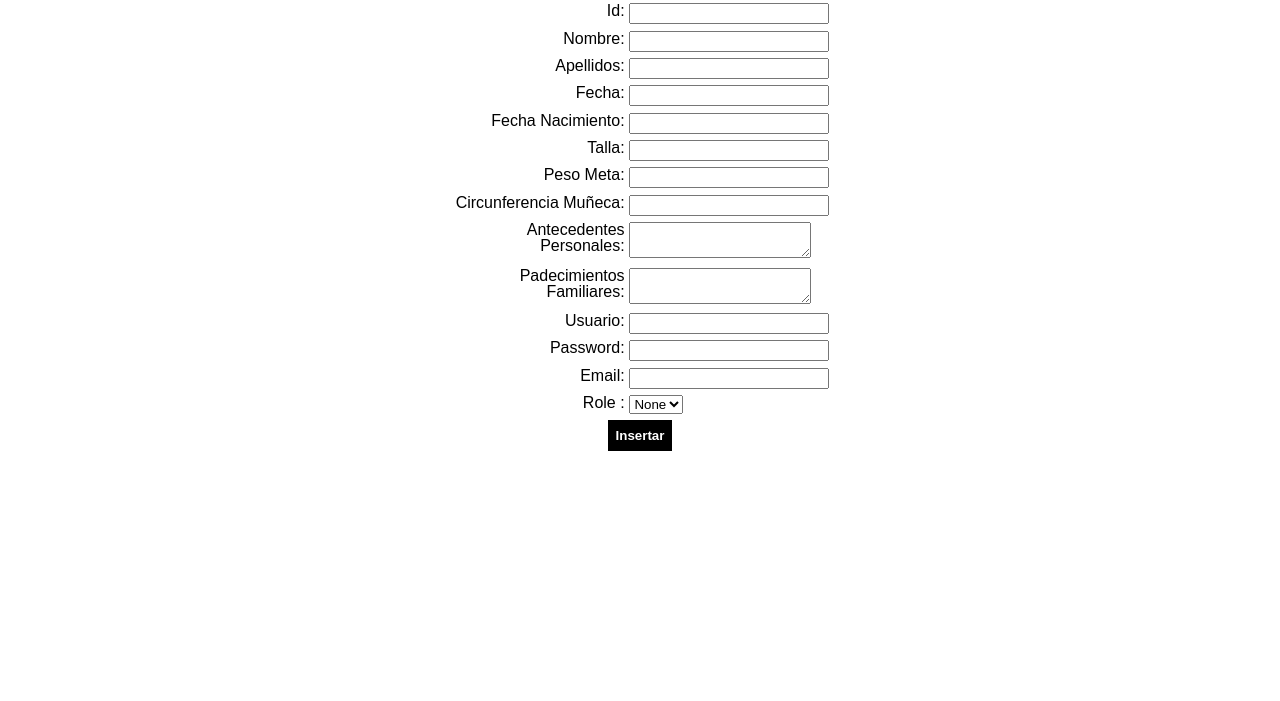
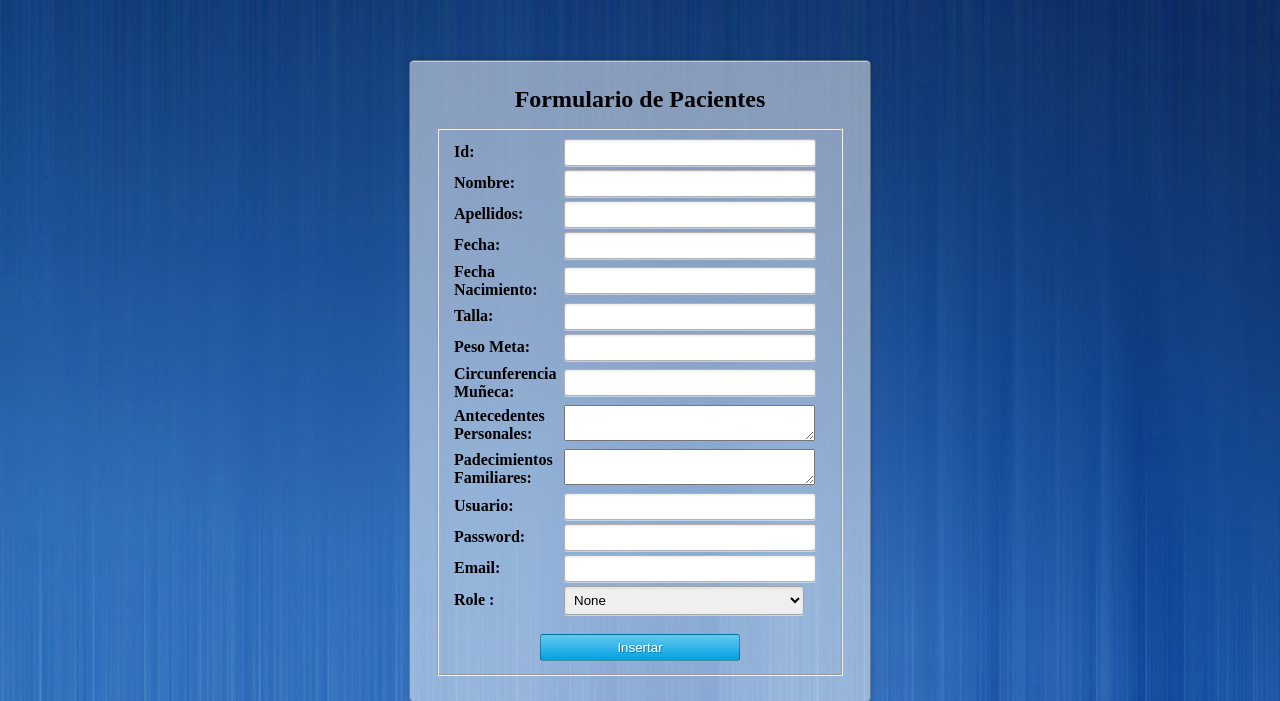
Before and after one commit to amirghin/EEPG, a PHP site: page /f_pacientes.php in a window 1280 px wide. Shown: the top 701 px of the page. Run offline with PHP 8.4, Linux system fonts and the light colour scheme.

Commit message:
cambio de divs a tablas

```diff
--- a/css/estilos.css
+++ /dev/null
@@ -1,222 +0,0 @@
-/* http://meyerweb.com/eric/tools/css/reset/
-   v2.0 | 20110126
-   License: none (public domain)
-*/
-
-html, body, div, span, applet, object, iframe,
-h1, h2, h3, h4, h5, h6, p, blockquote, pre,
-a, abbr, acronym, address, big, cite, code,
-del, dfn, em, img, ins, kbd, q, s, samp,
-small, strike, strong, sub, sup, tt, var,
-b, u, i, center,
-dl, dt, dd, ol, ul, li,
-fieldset, form, label, legend,
-table, caption, tbody, tfoot, thead, tr, th, td,
-article, aside, canvas, details, embed,
-figure, figcaption, footer, header, hgroup,
-menu, nav, output, ruby, section, summary,
-time, mark, audio, video {
-	margin: 0;
-	padding: 0;
-	border: 0;
-	font-size: 100%;
-	font: inherit;
-	vertical-align: baseline;
-}
-/* HTML5 display-role reset for older browsers */
-article, aside, details, figcaption, figure,
-footer, header, hgroup, menu, nav, section {
-	display: block;
-}
-body {
-	line-height: 1;
-	font-family: Arial;
-}
-ol, ul {
-	list-style: none;
-}
-blockquote, q {
-	quotes: none;
-}
-blockquote:before, blockquote:after,
-q:before, q:after {
-	content: '';
-	content: none;
-}
-table {
-	border-collapse: collapse;
-	border-spacing: 0;
-}
-
-a{
-    text-decoration: none;
-    color: #fff;
-    display: block;
-}
-
-
-.error{
-  color: #ff0033;
-  padding: 0.3em 0;
-  display: block;
-  clear: both;
-  text-align: left;
-  font-size: 12px;
-  font-weight: bold;
-}
-
-.filas{
-	display: block;
-	clear: both;
-	padding: 0.2em 0;
-	overflow: hidden;
-}
-
-.filas input.button{
-	margin: 0 auto;
-	display: block;
-	float: none;
-	width: auto;
-	background: #000;
-	color: #fff;
-	border: none;
-	padding: 0.6em;
-	font-weight: bold;
-}
-
-.filas input.button:hover{
-	background-color: #3a2424;
-	cursor: pointer;
-}
-
-.estilos_form{
-	width: 30%;
-	margin: 0 auto;
-}
-
-
-.estilos_form label{
-	width: 46%;
-	float: left;
-	padding: 0 0.3em 0 0;
-	text-align: right;
-}
-.estilos_form input{
-	float: left;
-	width: 50%;
-}
-/*-------Login--------*/
-
-
-.login_section{
-	width: 100%;
-	margin: 0 auto;
-	background: #69cbef;
-	color: #fff;
-	margin-top: 0;
-	overflow:hidden;
-}
-
-.login_section h1{
-	padding: 1em;
-	text-align: center;
-	color: #fff;
-	font-weight: bold;
-	text-transform: uppercase;
-}
-
-.login_section form{
-  overflow: hidden;
-  float: right;
-  width: 39%;
-}
-
-.login{
-    float: none;
-    padding: 1em 0;
-}
-
-
-
-.login .filas{
-  width: 33%;
-  float: left;
-  overflow: hidden;
-  clear: none;
-}
-
-.login .filas label{
-  float: left;
-  padding: 0 4px 0 0;
-  font-size: 12px;
-  line-height: 28px;
-}
-
-.login .filas input{
-  float: left;
-  width: 55%;
-  border: none;
-  height: 28px;
-  border-radius: 6px;
-}
-
-.login .filas.buttons{
-	width: 23%;
-}
-
-.login input.button{
-	width: auto;
-	float: none;
-}
-
-/*-------Accordeon --------*/
-
-.navegacion{
-	width: 20%;
-	float: left;
-}
-
-.accordeon{
-    overflow: hidden;
-    width: 100%;
-}
-
-.accordeon li{
-    display: block;
-    background: #69cbef;
-
-}
-
-.accordeon li a{
-    padding: 10px;
-    display: block;
-     border-bottom: 2px solid #fff;
-}
-
-.accordeon li a span{
-    float: right;
-}
-
-.accordeon .showMenu li{
-    display: block;
-    background: #0d9fd8;
-
-}
-
-.accordeon .showMenu li a{
-    border: none
-}
-
-.accordeon li .hiddenMenu{
-    display: none;
-}
-
-/*--------Search-------*/
-#result td{
-	border: 1px solid #000;
-	text-align: center;
-}
-
-#result td input{
-	width: 100%;
-}
--- a/css/styles.css
+++ b/css/styles.css
@@ -2,43 +2,34 @@ body{
 	margin: 0px;
 	padding: 0px;
 	background-image: url("../images/bg.jpg");
+	background-color: #153c7a;
+	background-repeat: no-repeat;
 	background-size: cover;
 }
-html {
+.Formulario html {
 	font-size: 10pt;
 }
 :focus {
 	outline: 0;
 }
 
-h1{
+.Formulario h1{
 	margin: 0px 0px 15px 0px;
 	text-align: center;
 }
 
-.center{
+.Formulario .center{
 	text-align: center;
 }
 
+.Formulario label{
+	font-weight: bold;
+}
+
 /******************
-	WRAPPER
+	Formulario
 ******************/
-.wrapper{
-	width: 1000px;
-	margin: 0 auto;
-}
-header{
-	display: block;
-    margin: 0 auto;
-    width: 300px;
-}
-.welcome .center{
-    width: 100%;
-	display: block;
-}
-.welcome h1{
-	margin-top: 20px;
-}
+
 .Formulario {
 	width: 410px;
 	margin: 60px auto;
@@ -86,6 +77,9 @@ header{
 	text-shadow: 1px 1px 0px rgba(0, 0, 0, 0.3);
 	width: 200px;
 }
+.Formulario textarea{
+	width: 245px;
+}
 .Formulario table{
 	width: 100%;
 }
--- a/f_pacientes.php
+++ b/f_pacientes.php
@@ -1,84 +1,87 @@
-
 <!DOCTYPE html>
 <html>
 <head>
 	<meta charset="utf-8">
 	<title>Nutrivital - Pacientes</title>
-    <link rel="stylesheet" type="text/css" href="css/estilos.css">
+
 	<script src="js/jquery-2.1.3.min.js"></script>
 	<script src="js/main.js"></script>
+
+    <link rel="stylesheet" type="text/css" href="css/styles.css">
 </head>
 
 <body>
-	<section class="estilos_form">
+	<section class="Formulario">
 		<form method="POST" enctype="multipart/form-data" action="">
-			<fieldset class="pacientes">
-				<div class="filas">
-			    	<label for="lblId">Id: </label>
-			    	<input type="text" name="txtId">
-				</div>
-				<div class="filas">
-			    	<label for="lblNombre">Nombre: </label>
-			    	<input type="text" name="txtNombre">
-			    </div>
-				<div class="filas">
-					<label for="lblApellidos">Apellidos:</label>
-					<input type="text" name="txtApellido">
-				</div>
-				<div class="filas">
-					<label for="lblFecha">Fecha:</label>
-					<input type="text" name="txtFecha">
-				</div>
-				<div class="filas">
-					<label for="lblFechaNacimiento">Fecha Nacimiento:</label>
-					<input type="text" name="txtFechaNacimiento">
-				</div>
-				<div class="filas">
-					<label for="lbltalla">Talla:</label>
-					<input type="text" name="txtTalla">
-				</div>
-				<div class="filas">
-					<label for="lblPeso">Peso Meta:</label>
-					<input type="text" name="txtPeso">
-				</div>
-				<div class="filas">
-					<label for="lblCircMuneca">Circunferencia Muñeca:</label>
-					<input type="text" name="txtCircMuneca">
-				</div>
-				<div class="filas">
-					<label for="lblAntecendetes">Antecedentes Personales:</label>
-					<textarea name="txtAntecedentes"></textarea>
-				</div>
-				<div class="filas">
-					<label for="lblPadecimientos">Padecimientos Familiares:</label>
-					<textarea name="txtPadecimientos"></textarea>
-				</div>
-
+			<h1>Formulario de Pacientes</h1>
+			<fieldset class="Pacientes">
+				<table>
+			    	<tr>
+				    	<td><label for="lblId">Id: </label></td>
+				    	<td><input type="text" name="txtId"></td>
+			    	</tr>
+			    	<tr>
+				    	<td><label for="lblNombre">Nombre: </label></td>
+				    	<td><input type="text" name="txtNombre"></td>
+			    	</tr>
+				    	<tr>
+						<td><label for="lblApellidos">Apellidos:</label></td>
+						<td><input type="text" name="txtApellido"></td>
+			    	</tr>
+			    	<tr>
+						<td><label for="lblFecha">Fecha:</label></td>
+						<td><input type="text" name="txtFecha"></td>
+			    	</tr>
+			    	<tr>
+						<td><label for="lblFechaNacimiento">Fecha Nacimiento:</label></td>
+						<td><input type="text" name="txtFechaNacimiento"></td>
+			    	</tr>
+			    	<tr>
+						<td><label for="lbltalla">Talla:</label></td>
+						<td><input type="text" name="txtTalla"></td>
+			    	</tr>
+			    	<tr>
+						<td><label for="lblPeso">Peso Meta:</label></td>
+						<td><input type="text" name="txtPeso"></td>
+			    	</tr>
+			    	<tr>
+						<td><label for="lblCircMuneca">Circunferencia Muñeca:</label></td>
+						<td><input type="text" name="txtCircMuneca"></td>
+			    	</tr>
+			    	<tr>
+						<td><label for="lblAntecendetes">Antecedentes Personales:</label></td>
+						<td><textarea name="txtAntecedentes"></textarea></td>
+			    	</tr>
+			    	<tr>
+						<td><label for="lblPadecimientos">Padecimientos Familiares:</label></td>
+						<td><textarea name="txtPadecimientos"></textarea></td>
+			    	</tr>
+			    	<tr>
 				<!-- USUARIO -->
-				<div class="filas">
-			    	<label for="lblUser">Usuario: </label>
-			    	<input type="text" name="txtUser">
-				</div>
-				<div class="filas">
-			    	<label for="lblPass">Password: </label>
-			    	<input type="text" name="txtPass">
-			    </div>
-				<div class="filas">
-					<label for="lblEmail">Email:</label>
-					<input type="text" name="txtEmail">
-				</div>
-				<div class="filas">
-					<label for="role">Role :</label>
-					<select name="selectRole">
-						<option value="0">None</option>
-						<option value="1">1</option>
-					</select>
-				</div>
-
-				<div class="filas">
-			    	<input type="button" value="Insertar" class="button" id="crear_peliculas">
-			    	<input type="hidden" name="action" value="upload" />
-			    </div>
+				    	<td><label for="lblUser">Usuario: </label></td>
+				    	<td><input type="text" name="txtUser"></td>
+			    	</tr>
+			    	<tr>
+				    	<td><label for="lblPass">Password: </label></td>
+				    	<td><input type="text" name="txtPass"></td>
+			    	</tr>
+			    	<tr>
+						<td><label for="lblEmail">Email:</label></td>
+						<td><input type="text" name="txtEmail"></td>
+			    	</tr>
+			    	<tr>
+						<td><label for="role">Role :</label></td>
+						<td>
+							<select name="selectRole">
+								<option value="0">None</option>
+								<option value="1">1</option>
+							</select>
+						</td>
+			    	</tr>
+			    	<tr>
+			    		<td class="center" colspan="2"><input name="pacientesBtn" type="submit" value="Insertar"></td>
+			    	</tr>
+				</table>
 			</fieldset>
 		</form>
 	</section>
```
Also changed, not shown: f_controles.php (+62 -59 lines), images/bg.jpg, images/bg1.jpg (added).
